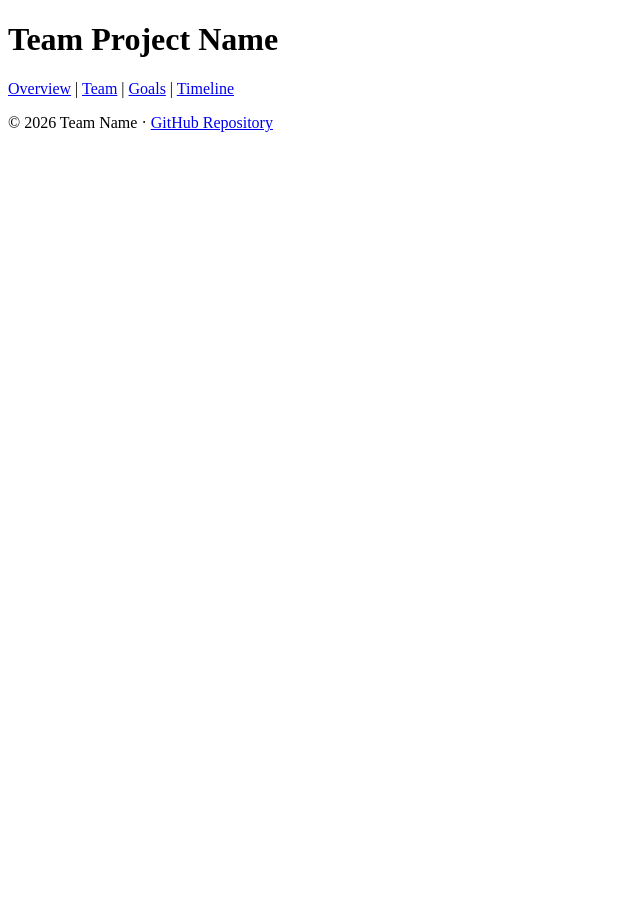
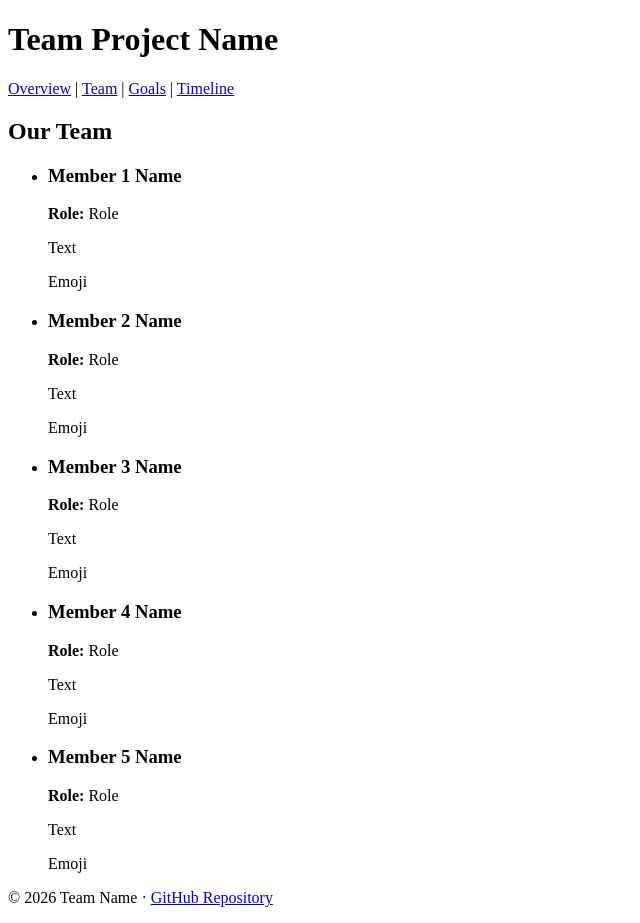
Before and after one commit to 3iubae/team-project-homepage, a plain HTML site: page index.html in a window 1280 px wide. Shown: the whole page, without its empty margins (0-640 px from the left). Before the commit the page ends 800 px from the top, so only its background shows below. Drawn offline with Linux system fonts and the light colour scheme.

Commit message:
Add team members section

```diff
--- a/index.html
+++ b/index.html
@@ -17,6 +17,41 @@
 </header>
 <main>
 <!-- Feature sections will be added here by different members -->
+ <section id="team">
+        <h2>Our Team</h2>
+        <ul>
+            <li>
+                <h3>Member 1 Name</h3>
+                <p><strong>Role:</strong> Role</p>
+                <p>Text</p>
+                <p>Emoji</p>
+            </li>
+            <li>
+                <h3>Member 2 Name</h3>
+                <p><strong>Role:</strong> Role</p>
+                <p>Text</p>
+                <p>Emoji</p>
+            </li>
+            <li>
+                <h3>Member 3 Name</h3>
+                <p><strong>Role:</strong> Role</p>
+                <p>Text</p>
+                <p>Emoji</p>
+            </li>
+            <li>
+                <h3>Member 4 Name</h3>
+                <p><strong>Role:</strong> Role</p>
+                <p>Text</p>
+                <p>Emoji</p>
+            </li>
+            <li>
+                <h3>Member 5 Name</h3>
+                <p><strong>Role:</strong> Role</p>
+                <p>Text</p>
+                <p>Emoji</p>
+            </li>
+        </ul>
+    </section>
 </main>
 <footer>
 <p>&copy; 2026 Team Name · <a href="REPO_URL">GitHub Repository</a></p>
```
